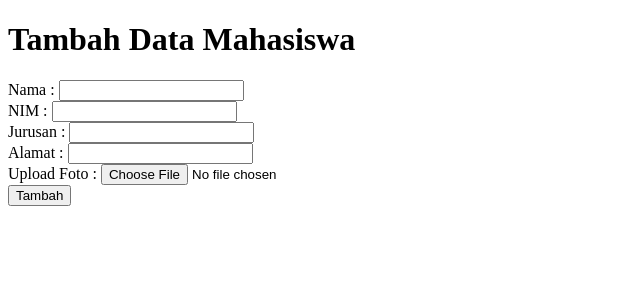
After one commit to syahruls2801/Praktikum-Pemrograman-Web, a PHP site: page /tambahdata.php in a window 1280 px wide. The commit adds this page. Shown: the top 300 px of the page, without its empty margins (0-640 px from the left). Run offline with PHP 8.4, Linux system fonts and the light colour scheme.

```diff
--- a/function.php
+++ b/function.php
@@ -19,4 +19,9 @@ function tampildata($query)
     return $rows;
 }
 
+function tambahdata($data)
+{
+
+}
+
 ?>
--- /dev/null
+++ b/tambahdata.php
@@ -0,0 +1,81 @@
+<?php
+
+    $koneksi = mysqli_connect("localhost","root","","informatik");
+
+    if(!$koneksi)
+    {
+        die('Koneksi Gagal' .mysqli_connect_error());
+    }
+    //else
+    //{
+    //    echo "Koneksi berhasil!!!!";
+    //}
+
+    if(isset($_POST['submit']))
+    {
+        $nama = $_POST["nama"];
+        $nim = $_POST["nim"];
+        $jurusan = $_POST["jurusan"];
+        $alamat = $_POST["alamat"];
+
+        $file = $_FILES['foto']['name'];
+        $namafile = date('DMY_Hm') . '_' . $file;
+        $temp = $_FILES['foto']['tmp_name'];
+        $folder = 'image/';
+        $path = $folder . $file;
+
+        if(move_uploaded_file($temp, $path))
+        {
+            $query = "INSERT INTO mahasiswa (foto,nama,nim,jurusan,alamat) VALUES ('$namafile', '$nama', '$nim', '$jurusan', '$alamat')";
+
+            mysqli_query($koneksi, $query);
+
+            if(mysqli_affected_rows($koneksi) > 0)
+            {
+                echo "
+                <script>
+                    alert('Data Berhasil Ditambahkan!');
+                    document.location.href='datamahasiswa.php';
+                </script>
+                ";
+            }
+            else{
+                echo "
+                <script>
+                    alert('Data Gagal Ditambahkan!');
+                    document.location.href='datamahasiswa.php';
+                </script>
+                ";
+            }
+        }
+
+    }
+
+?>
+
+
+
+<!DOCTYPE html>
+<html lang="en">
+<head>
+    <meta charset="UTF-8">
+    <meta name="viewport" content="width=device-width, initial-scale=1.0">
+    <title>Tambah Data</title>
+</head>
+<body>
+    <h1>Tambah Data Mahasiswa</h1>
+    <form action="" method="post" enctype="multipart/form-data">
+        <label for="nama">Nama :</label>
+        <input type="text" name="nama" id="nama" required /><br>
+        <label for="nim">NIM :</label>
+        <input type="text" name="nim" id="nim" required /><br>
+        <label for="jurusan">Jurusan :</label>
+        <input type="text" name="jurusan" id="jurusan" required /><br>
+        <label for="alamat">Alamat :</label>
+        <input type="text" name="alamat" id="alamat" required /><br>
+        <label>Upload Foto :</label>
+        <input type="file" name="foto" required /><br>
+        <button type="submit" name="submit">Tambah</button>
+    </form>
+</body>
+</html>
```
Also changed, not shown: datamahasiswa.php (+11 -1 lines), image/mhs/Muhammad Kharis.jpg (renamed from image/arief.jpg), image/mhs/arief.jpg (added), image/mhs/aris.jpeg (added), image/mhs/kharas.jpg (added), image/mhs/kharis.png (added).
